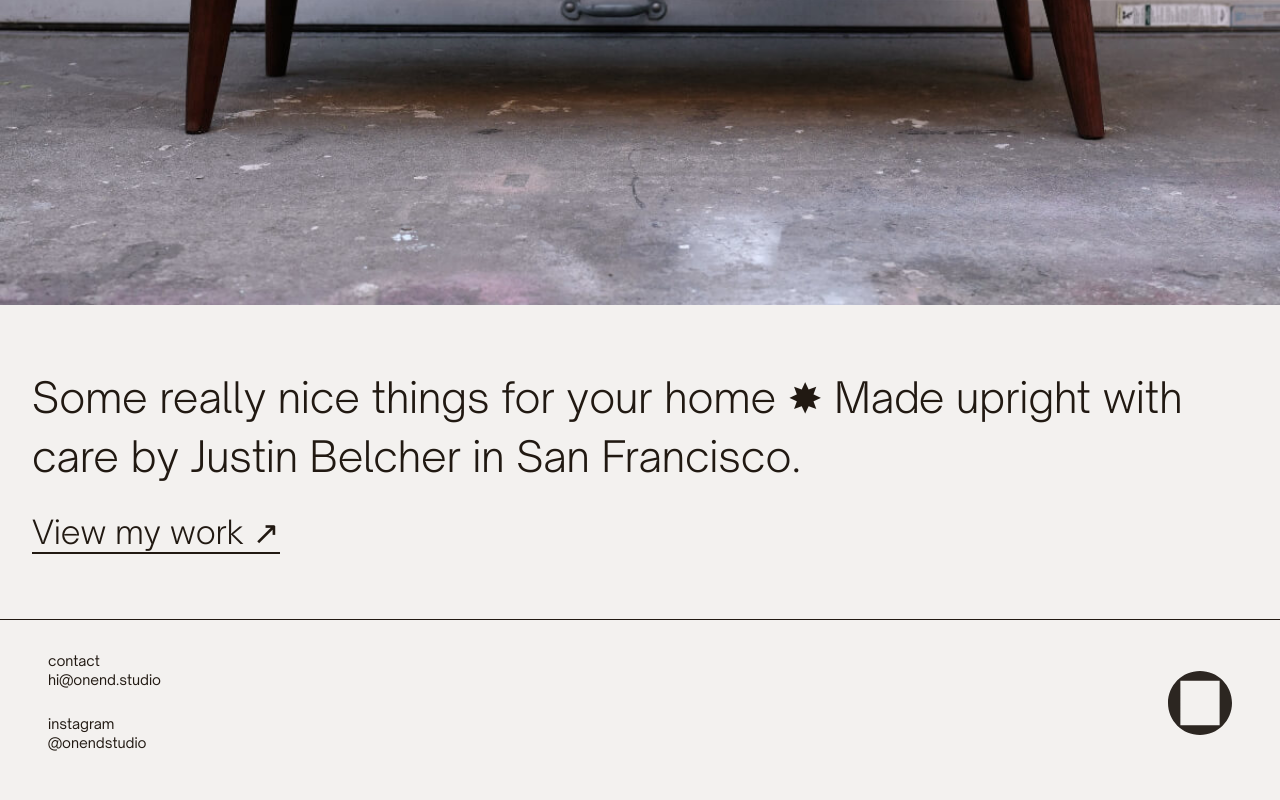
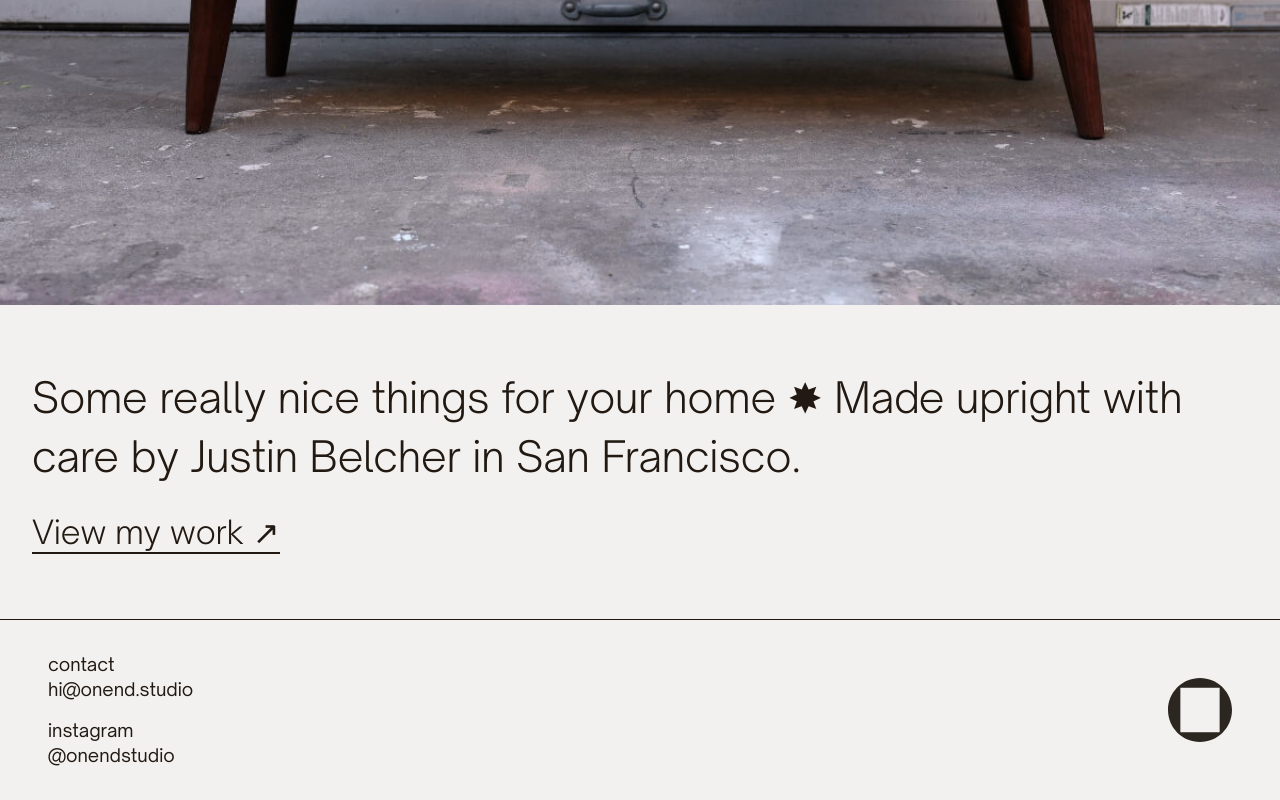
Before and after one commit to Uvacoder/woodstudio, a Next.js app: page /work in a window 1280 px wide. Shown: the part 698-1498 px from the top of the page. Built offline with nearby package versions, Linux system fonts and the light colour scheme.

Commit message:
Tweaks to icons

```diff
--- a/src/components/Footer.tsx
+++ b/src/components/Footer.tsx
@@ -17,20 +17,20 @@ export const Footer = ({ border = false }: FooterProps) => {
       border={border}
     >
       <Box>
-        <Text as="p" css={{ marginBottom: "$3" }}>
+        <Text as="p" size="3" css={{ marginBottom: "$2" }}>
           contact
           <br />
           <Link href="mailto:hi@onend.studio" passHref>
-            <Text as="a" decoration="underline" hover>
+            <Text as="a" size="3" decoration="underline" hover>
               hi@onend.studio
             </Text>
           </Link>
         </Text>
-        <Text as="p">
+        <Text as="p" size="3">
           instagram
           <br />
           <Link href="http://instagram.com/onendstudio" passHref>
-            <Text as="a" decoration="underline" hover>
+            <Text as="a" size="3" decoration="underline" hover>
               @onendstudio
             </Text>
           </Link>
--- a/src/components/Hamburger.tsx
+++ b/src/components/Hamburger.tsx
@@ -50,7 +50,6 @@ export const Hamburger = ({ onChange = () => {} }: HamburgerProps) => {
 const Container = styled("div", {
   height: 35,
   width: 35,
-  // background: "red",
 });
 
 const lineStyles = {
@@ -91,6 +90,7 @@ const LinkBox = styled(Box, {
   backgroundColor: "$tan",
   overflow: "hidden",
   transition: "all 200ms ease",
+  willChange: "auto",
   userSelect: "none",
 });
 
```
Also changed, not shown: src/pages/index.tsx (+9 -2 lines), public/arrow.svg (added).
